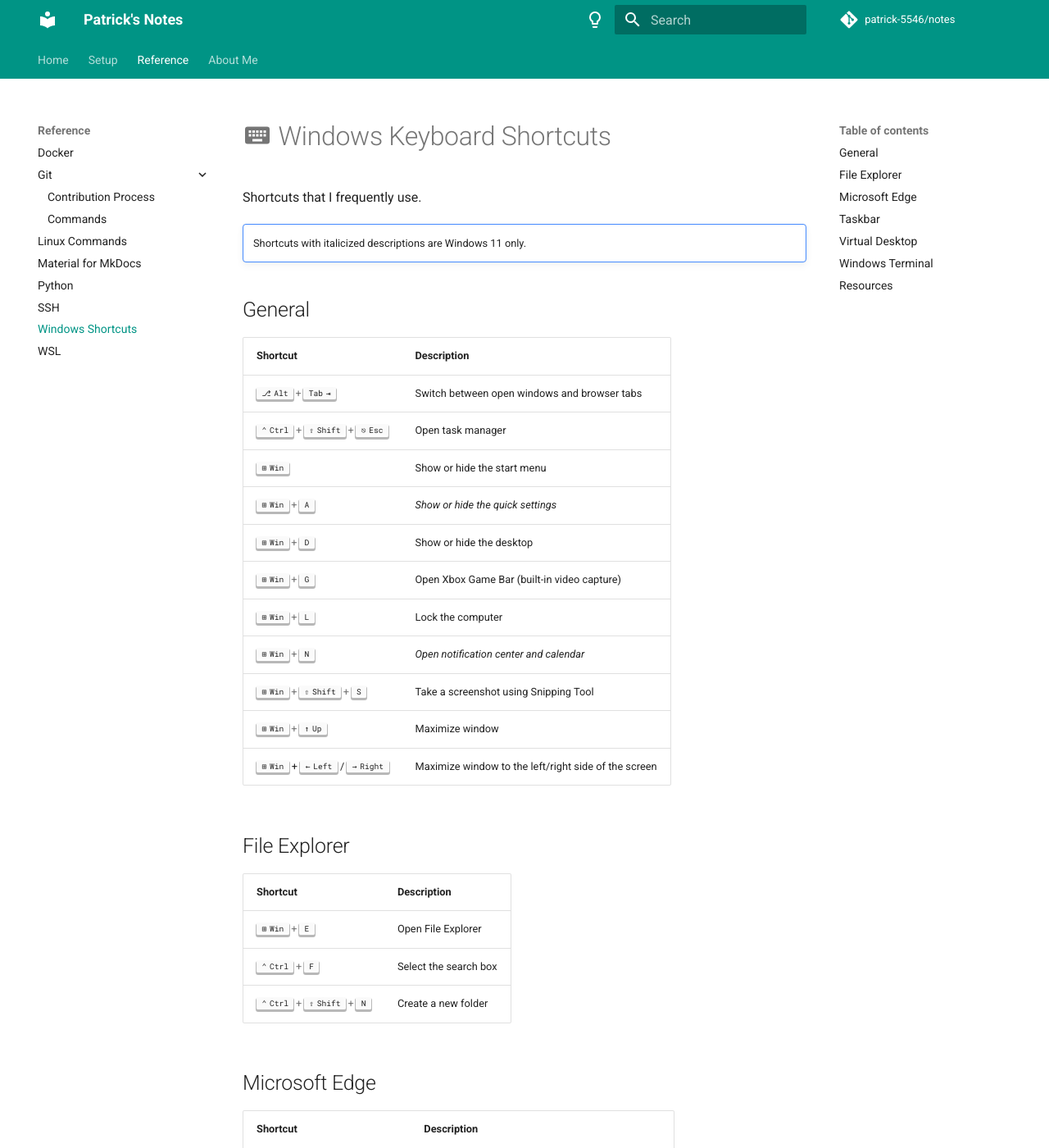
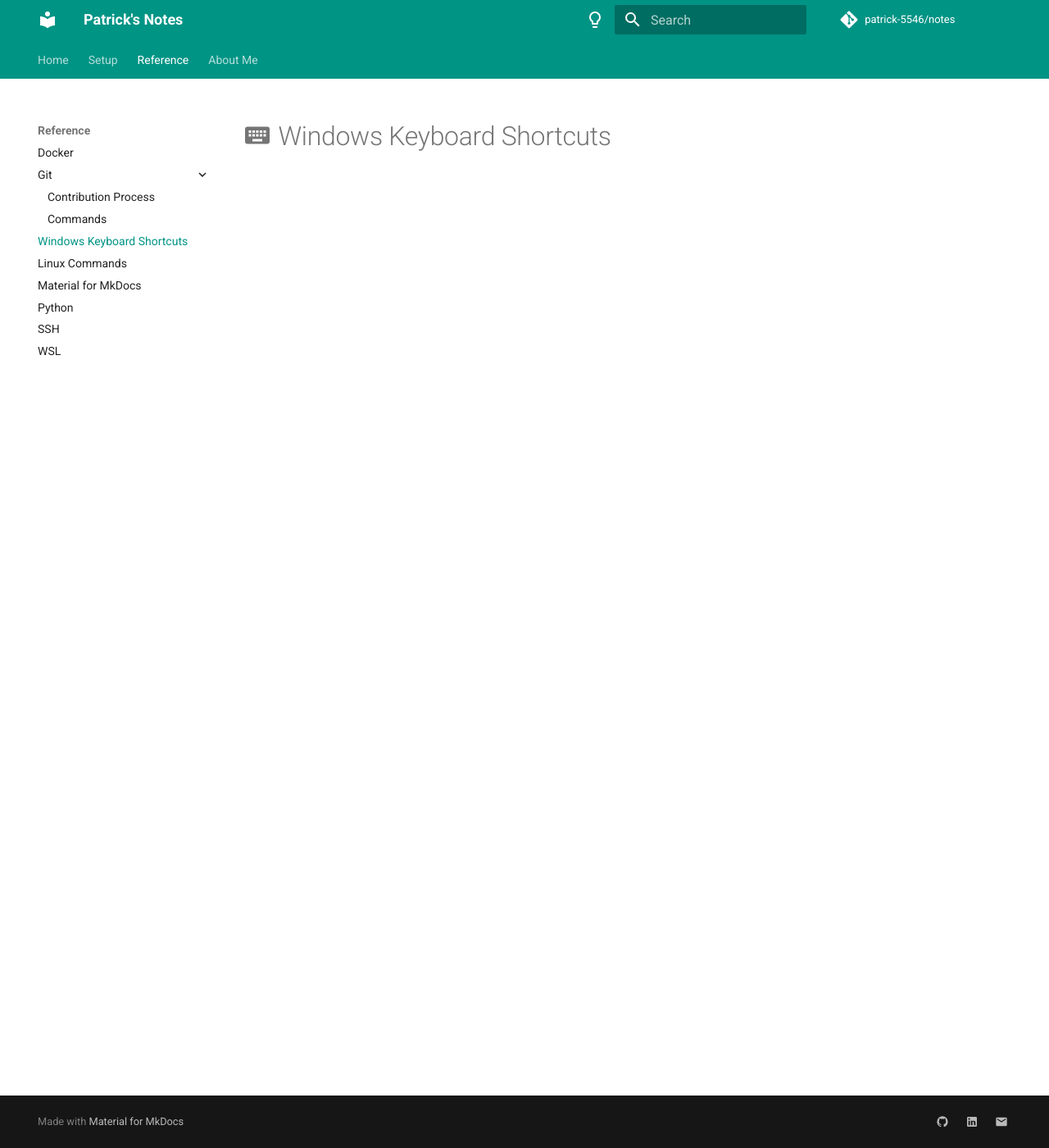
Before and after one commit to patrick-5546/notes, an MkDocs documentation site: the page built from docs/reference/shortcuts.md, in a window 1280 px wide and 1400 px high. Shown: the whole window at 82% size. Built offline with MkDocs 1.6.1 and Material for MkDocs 9.7.7, drawn with Linux system fonts in a browser that asks for light colours; comment, search, counter and statistics services are not loaded; some of the changed text lies outside the part shown.

Commit message:
Revert "Write windows shortcuts page"
This reverts commit e2c9b1e3a7d0f3f66032fe1c14fca356887887d7.

```diff
--- a/docs/reference/shortcuts.md
+++ b/docs/reference/shortcuts.md
@@ -1,73 +1 @@
 # :material-keyboard: Windows Keyboard Shortcuts
-
-Shortcuts that I frequently use.
-
-!!! note ""
-    Shortcuts with italicized descriptions are Windows 11 only.
-
-## General
-
-| Shortcut | Description |
-| -------- | ----------- |
-| ++alt+tab++ | Switch between open windows and browser tabs |
-| ++ctrl+shift+esc++ | Open task manager |
-| ++win++ | Show or hide the start menu |
-| ++win+a++ | *Show or hide the quick settings* |
-| ++win+d++ | Show or hide the desktop |
-| ++win+g++ | Open Xbox Game Bar (built-in video capture) |
-| ++win+l++ | Lock the computer |
-| ++win+n++ | *Open notification center and calendar* |
-| ++win+shift+s++ | Take a screenshot using Snipping Tool |
-| ++win+arrow-up++ | Maximize window |
-| ++win++ + ++arrow-left++ / ++arrow-right++ | Maximize window to the left/right side of the screen |
-
-## File Explorer
-
-| Shortcut | Description |
-| -------- | ----------- |
-| ++win+e++ | Open File Explorer |
-| ++ctrl+f++ | Select the search box |
-| ++ctrl+shift+n++ | Create a new folder |
-
-## Microsoft Edge
-
-| Shortcut | Description |
-| -------- | ----------- |
-| ++ctrl+f++ | Find on page |
-| ++ctrl++ + (++shift++) + ++g++ | Navigate between matches to your Find Bar search |
-| ++ctrl+h++ | Open history |
-| ++ctrl+shift+i++ | Open Developer Tools |
-| ++ctrl+l++ | Select the URL in the address bar to edit |
-| ++ctrl+r++ | Refresh the current tab |
-| ++ctrl+t++ | Open a new tab and switch to it |
-| ++ctrl+w++ | Close the current tab |
-| ++ctrl+shift+w++ | Close the current window |
-| ++ctrl+shift+y++ | Open Collections |
-| ++ctrl+0++ | Reset zoom |
-| ++ctrl++ + ++plus++ / ++minus++ | Adjust zoom |
-| ++ctrl++ + (++shift++) + ++tab++ | Navigate between tabs |
-| ++ctrl++ + left click | Open link in new tab |
-
-## Taskbar
-
-| Shortcut | Description |
-| -------- | ----------- |
-| ++shift++ + left click | Open an instance of an app |
-| ++ctrl+shift++ + left click | Open an app as an administrator |
-
-## Virtual Desktop
-
-| Shortcut | Description |
-| -------- | ----------- |
-| ++win+tab++ | Open task view |
-| ++win+ctrl+d++ | Add a virtual desktop |
-| ++win+ctrl++ + ++arrow-left++ / ++arrow-right++ | Navigate between virtual desktops |
-
-## Windows Terminal
-
-My Windows Terminal Shortcuts can be found in the [Terminal page](../setup/terminal/index.md#windows-terminal-shortcuts).
-
-## Resources
-
-- [Keyboard shortcuts in Windows](https://support.microsoft.com/en-us/windows/keyboard-shortcuts-in-windows-dcc61a57-8ff0-cffe-9796-cb9706c75eec)
-- [Keyboard shortcuts in Microsoft Edge](https://support.microsoft.com/en-us/microsoft-edge/keyboard-shortcuts-in-microsoft-edge-50d3edab-30d9-c7e4-21ce-37fe2713cfad)
--- a/mkdocs.yml
+++ b/mkdocs.yml
@@ -95,12 +95,12 @@
   - Reference:
     - Docker: reference/docker.md
     - Git:
-      - Contribution Process: reference/git/git_contributing.md
-      - Commands: reference/git/git_commands.md
+      - Contribution Process: reference/git/contributing.md
+      - Commands: reference/git/git_features.md
+    - Windows Keyboard Shortcuts: reference/shortcuts.md
     - Linux Commands: reference/linux.md # pipe, chmod, du, export, ls, less (reference aliases)
     - Material for MkDocs: reference/mkdocs.md
     - Python: reference/python.md
     - SSH: reference/ssh.md
-    - Windows Shortcuts: reference/shortcuts.md
     - WSL: reference/wsl.md
   - About Me: https://www.linkedin.com/in/patrick-5546/
```
Also changed, not shown: docs/setup/terminal/index.md (+1 -1 lines), docs/reference/git/contributing.md (renamed from docs/reference/git/git_contributing.md), docs/reference/git/git_features.md (renamed from docs/reference/git/git_commands.md).
